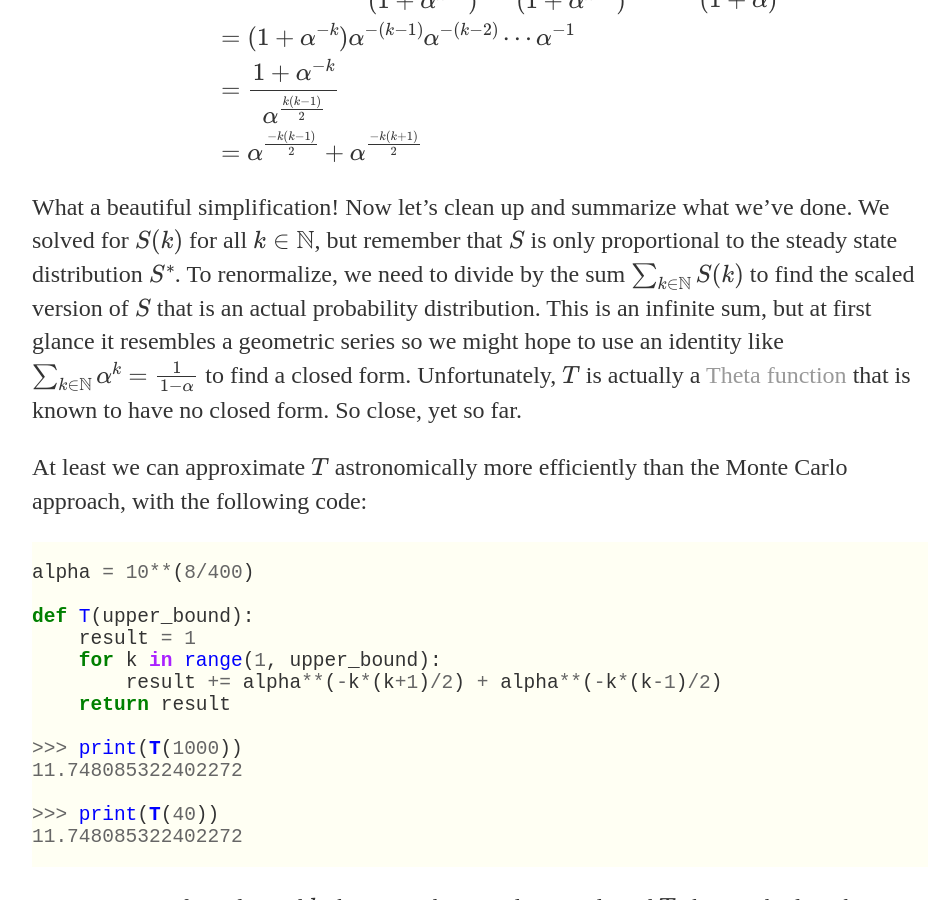
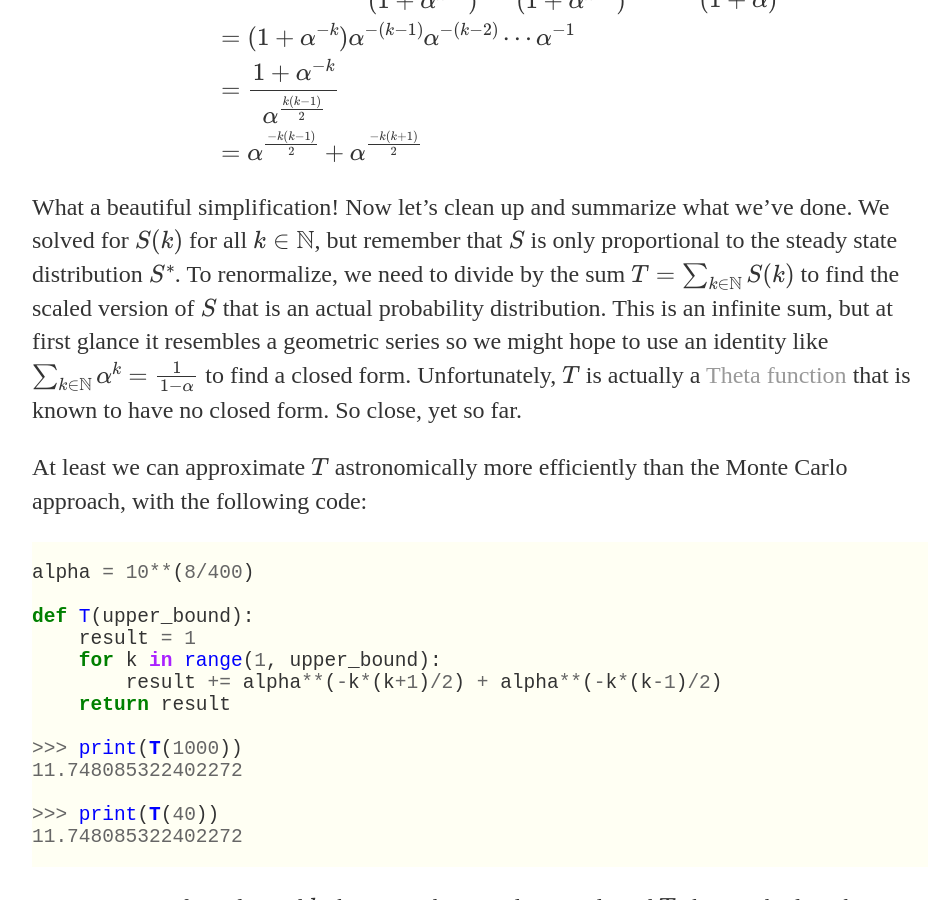
Before and after one commit to AdamVenis/adamvenis.github.io, a Jekyll site: the page built from _posts/2021-11-03-how-accurate-is-your-rating.md, in a window 1280 px wide and 900 px high, scrolled down 6985 px. Shown: the whole window, without its empty margins (160-1104 px from the left). Built offline with Jekyll 4.4.1, drawn with Linux system fonts in a browser that asks for light colours; our own code applies the rules of GitHub Pages for plain Markdown files; formulas are drawn with MathJax 3.

Commit message:
formatting

```diff
--- a/_posts/2021-11-03-how-accurate-is-your-rating.md
+++ b/_posts/2021-11-03-how-accurate-is-your-rating.md
@@ -150,7 +150,7 @@ S(k)
 &= \alpha^{\frac{-k(k-1)}{2}} + \alpha^{\frac{-k(k+1)}{2}}
 \end{align*}$$
 
-What a beautiful simplification! Now let's clean up and summarize what we've done. We solved for $$S(k)$$ for all $$k \in \mathbb{N}$$, but remember that $$S$$ is only proportional to the steady state distribution $$S^*$$. To renormalize, we need to divide by the sum $$\sum_{k \in \mathbb{N}} S(k)$$ to find the scaled version of $$S$$ that is an actual probability distribution. This is an infinite sum, but at first glance it resembles a geometric series so we might hope to use an identity like $$\sum_{k \in \mathbb{N}} \alpha^k = \frac{1}{1-\alpha}$$ to find a closed form. Unfortunately, $$T$$ is actually a [Theta function](https://en.wikipedia.org/wiki/Theta_function) that is known to have no closed form. So close, yet so far.
+What a beautiful simplification! Now let's clean up and summarize what we've done. We solved for $$S(k)$$ for all $$k \in \mathbb{N}$$, but remember that $$S$$ is only proportional to the steady state distribution $$S^*$$. To renormalize, we need to divide by the sum $$T = \sum_{k \in \mathbb{N}} S(k)$$ to find the scaled version of $$S$$ that is an actual probability distribution. This is an infinite sum, but at first glance it resembles a geometric series so we might hope to use an identity like $$\sum_{k \in \mathbb{N}} \alpha^k = \frac{1}{1-\alpha}$$ to find a closed form. Unfortunately, $$T$$ is actually a [Theta function](https://en.wikipedia.org/wiki/Theta_function) that is known to have no closed form. So close, yet so far.
 
 At least we can approximate $$T$$ astronomically more efficiently than the Monte Carlo approach, with the following code:
 
```
